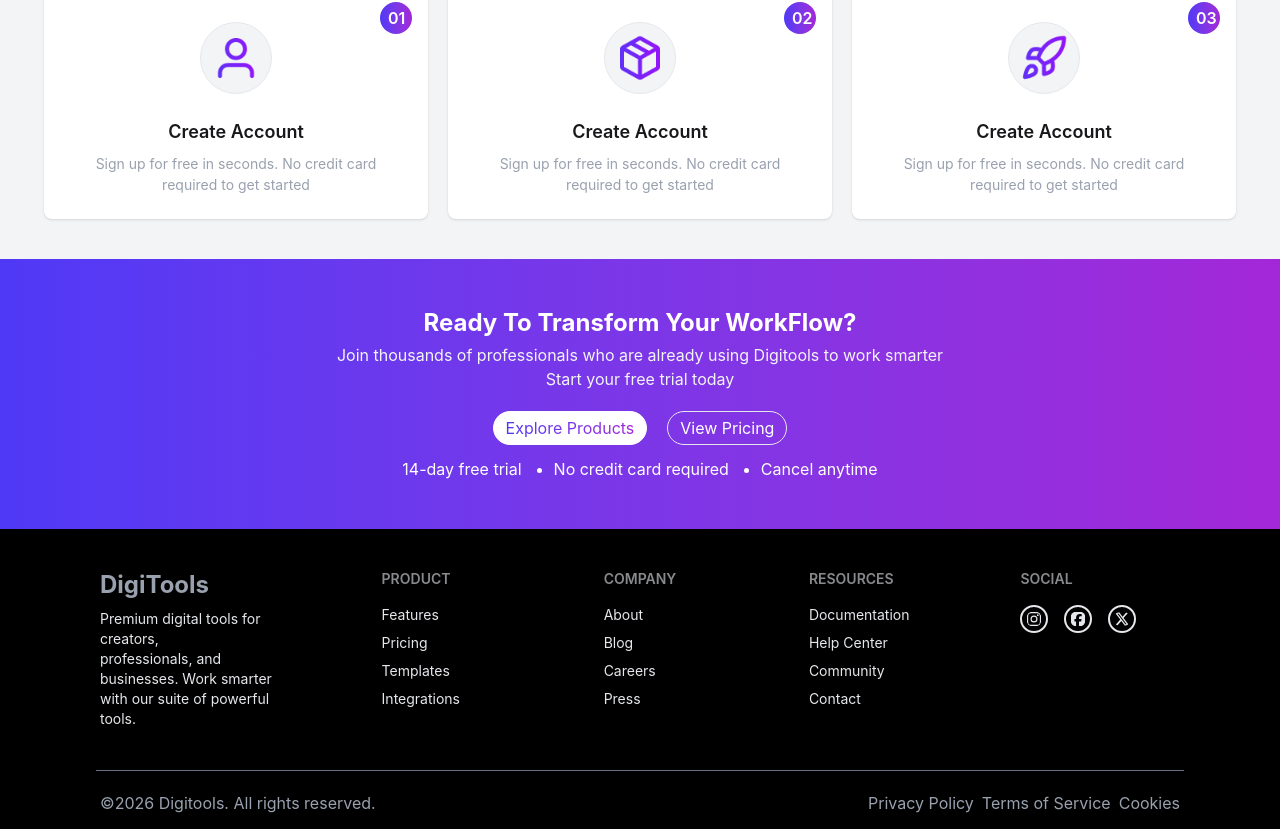
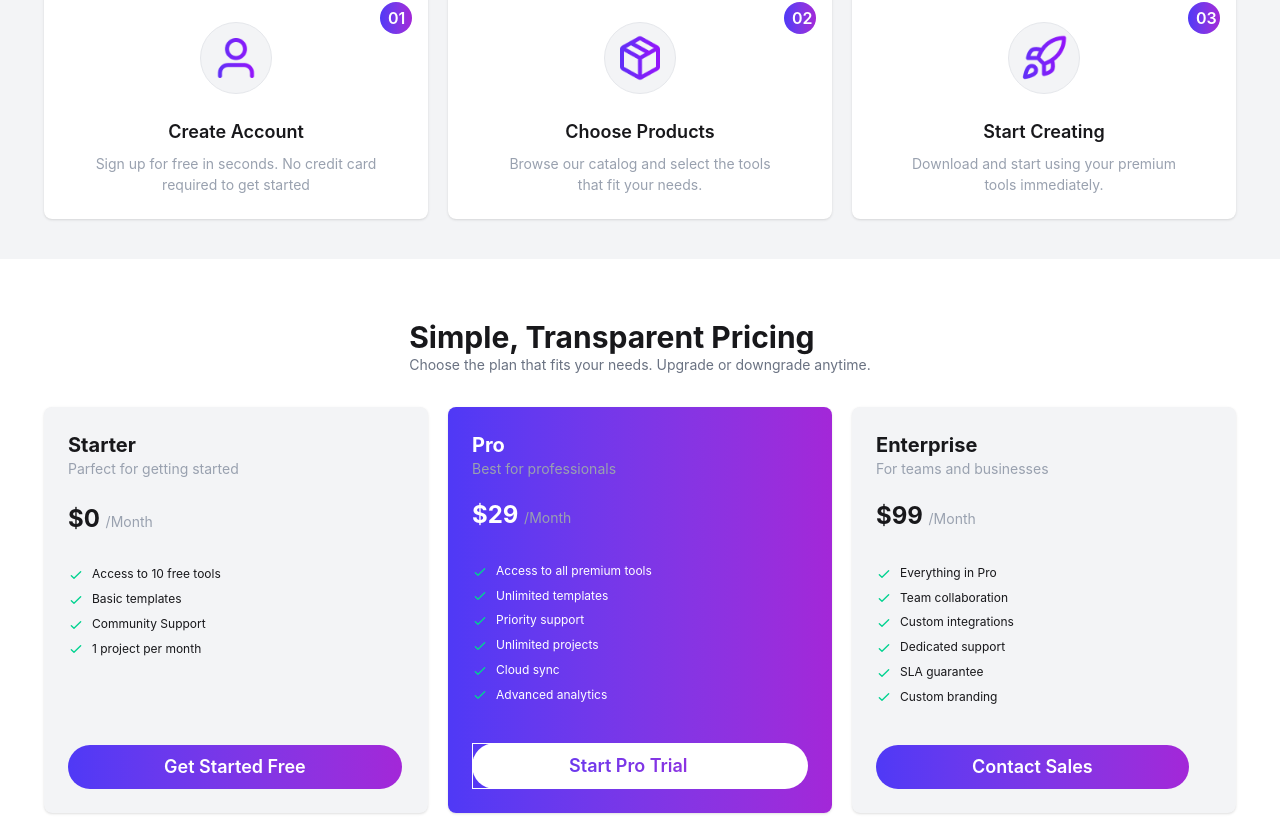
Before and after one commit to Nishitasarker/Digitools-platform, a React (Vite) app: page / in a window 1280 px wide. Shown: the part 1171-2000 px from the top of the page. Built offline with nearby package versions, Linux system fonts and the light colour scheme.

Commit message:
PricingCard complete here

```diff
--- a/src/App.jsx
+++ b/src/App.jsx
@@ -7,6 +7,8 @@
 import Footer from './Components/Footer/Footer'
 import FooterTop from './Components/FooterTop/FooterTop'
 import GetStarted from './Components/GetStarted/GetStarted'
+import PricingCard from './Components/PricingCard/PricingCard'
+
 
 function App() {
   // const [count, setCount] = useState(0)
@@ -18,6 +20,7 @@
     <Border></Border>
     <CardSection></CardSection>
     <GetStarted></GetStarted>
+    <PricingCard></PricingCard>
 
 
 
--- a/src/Components/GetStarted/GetStarted.jsx
+++ b/src/Components/GetStarted/GetStarted.jsx
@@ -43,9 +43,9 @@
 </div>
 </figure>
   <div className="card-body items-center text-center">
-    <h2 className="card-title">Create Account</h2>
-    <p className='text-gray-400'> Sign up for free in seconds. No credit card <br />
-    required to get started</p>
+    <h2 className="card-title">Choose Products</h2>
+    <p className='text-gray-400'> Browse our catalog and select the tools <br /> that fit your needs.
+    </p>
 </div>
    </div>
 
@@ -63,9 +63,9 @@
 </div>
 </figure>
   <div className="card-body items-center text-center">
-    <h2 className="card-title">Create Account</h2>
-    <p className='text-gray-400'> Sign up for free in seconds. No credit card <br />
-    required to get started</p>
+    <h2 className="card-title">Start Creating</h2>
+    <p className='text-gray-400'> Download and start using your premium <br />
+   tools immediately.</p>
 
 </div></div>
    </div>
--- /dev/null
+++ b/src/Components/PricingCard/PricingCard.jsx
@@ -0,0 +1,140 @@
+import React from 'react';
+
+const PricingCard = () => {
+    return (
+        <div className='grid grid-cols-1 justify-items-center place-items-center py-15'>
+   <div className='pb-8'>
+     <p className='text-3xl font-bold'>Simple, Transparent Pricing</p>
+     <p className='text-center text-gray-500 text-sm'>Choose the plan that fits your needs. Upgrade or downgrade anytime.</p>
+     </div>
+
+
+     <div className='grid grid-cols-1 gap-5 sm:grid-cols-3 items-stretch'>
+
+
+      <div className="card w-full h-full flex flex-col bg-gray-100 shadow-sm">
+  <div className="card-body ">
+       <div className="flex flex-col flex-1">
+      <h2 className="text-xl font-bold">Starter</h2>
+      <p className='text-sm text-gray-400 '>Parfect for getting started</p>
+     <p className='text-2xl font-bold'>$0 <span className='text-sm font-normal text-gray-400'>/Month</span></p>
+          </div>
+
+
+    <ul className=" flex flex-col gap-2 text-xs">
+      <li>
+        <svg xmlns="http://www.w3.org/2000/svg" className="size-4 me-2 inline-block text-success" fill="none" viewBox="0 0 24 24" stroke="currentColor"><path strokeLinecap="round" strokeLinejoin="round" strokeWidth="2" d="M5 13l4 4L19 7" /></svg>
+        <span>Access to 10 free tools</span>
+      </li>
+      <li>
+        <svg xmlns="http://www.w3.org/2000/svg" className="size-4 me-2 inline-block text-success" fill="none" viewBox="0 0 24 24" stroke="currentColor"><path strokeLinecap="round" strokeLinejoin="round" strokeWidth="2" d="M5 13l4 4L19 7" /></svg>
+        <span>Basic templates</span>
+      </li>
+      <li>
+        <svg xmlns="http://www.w3.org/2000/svg" className="size-4 me-2 inline-block text-success" fill="none" viewBox="0 0 24 24" stroke="currentColor"><path strokeLinecap="round" strokeLinejoin="round" strokeWidth="2" d="M5 13l4 4L19 7" /></svg>
+        <span>Community Support</span>
+      </li>
+      <li>
+        <svg xmlns="http://www.w3.org/2000/svg" className="size-4 me-2 inline-block text-success" fill="none" viewBox="0 0 24 24" stroke="currentColor"><path strokeLinecap="round" strokeLinejoin="round" strokeWidth="2" d="M5 13l4 4L19 7" /></svg>
+        <span>1 project per month</span>
+      </li>
+    </ul>
+    <div className="mt-20">
+      <button className="bg-gradient-to-r from-[#4F39F6] to-[#a327d8] text-white text-lg font-semibold rounded-4xl px-24 py-2">Get Started Free</button>
+    </div>
+  </div>
+</div>
+
+
+
+      <div className="card w-96 bg-gradient-to-r from-[#4F39F6] to-[#a327d8] text-white  shadow-sm">
+  <div className="card-body">
+       <div className="flex flex-col flex-1">
+      <h2 className="text-xl font-bold">Pro</h2>
+      <p className='text-sm text-gray-400 pb-5'>Best for professionals</p>
+     <p className='text-2xl font-bold'>$29 <span className='text-sm font-normal text-gray-400'>/Month</span></p>
+          </div>
+
+
+    <ul className="mt-6 flex flex-col gap-2 text-xs">
+      <li>
+        <svg xmlns="http://www.w3.org/2000/svg" className="size-4 me-2 inline-block text-success" fill="none" viewBox="0 0 24 24" stroke="currentColor"><path strokeLinecap="round" strokeLinejoin="round" strokeWidth="2" d="M5 13l4 4L19 7" /></svg>
+        <span>Access to all premium tools</span>
+      </li>
+      <li>
+        <svg xmlns="http://www.w3.org/2000/svg" className="size-4 me-2 inline-block text-success" fill="none" viewBox="0 0 24 24" stroke="currentColor"><path strokeLinecap="round" strokeLinejoin="round" strokeWidth="2" d="M5 13l4 4L19 7" /></svg>
+        <span>Unlimited templates</span>
+      </li>
+      <li>
+        <svg xmlns="http://www.w3.org/2000/svg" className="size-4 me-2 inline-block text-success" fill="none" viewBox="0 0 24 24" stroke="currentColor"><path strokeLinecap="round" strokeLinejoin="round" strokeWidth="2" d="M5 13l4 4L19 7" /></svg>
+        <span>Priority support</span>
+      </li>
+      <li>
+        <svg xmlns="http://www.w3.org/2000/svg" className="size-4 me-2 inline-block text-success" fill="none" viewBox="0 0 24 24" stroke="currentColor"><path strokeLinecap="round" strokeLinejoin="round" strokeWidth="2" d="M5 13l4 4L19 7" /></svg>
+        <span>Unlimited projects</span>
+      </li>
+      <li>
+        <svg xmlns="http://www.w3.org/2000/svg" className="size-4 me-2 inline-block text-success" fill="none" viewBox="0 0 24 24" stroke="currentColor"><path strokeLinecap="round" strokeLinejoin="round" strokeWidth="2" d="M5 13l4 4L19 7" /></svg>
+        <span>Cloud sync</span>
+      </li>
+      <li>
+        <svg xmlns="http://www.w3.org/2000/svg" className="size-4 me-2 inline-block text-success" fill="none" viewBox="0 0 24 24" stroke="currentColor"><path strokeLinecap="round" strokeLinejoin="round" strokeWidth="2" d="M5 13l4 4L19 7" /></svg>
+        <span>Advanced analytics</span>
+      </li>
+    </ul>
+    <div className="mt-8  bg-white rounded-4xl">
+      <button className="text-lg font-semibold px-24  py-2 border border-white bg-gradient-to-r from-[#4F39F6] to-[#a327d8] text-transparent bg-clip-text ">Start Pro Trial</button>
+    </div>
+  </div>
+</div>
+
+
+
+      <div className="card w-96 bg-gray-100 shadow-sm">
+  <div className="card-body">
+       <div className="flex flex-col flex-1">
+      <h2 className="text-xl font-bold">Enterprise</h2>
+      <p className='text-sm text-gray-400 pb-5'>For teams and businesses</p>
+     <p className='text-2xl font-bold'>$99 <span className='text-sm font-normal text-gray-400'>/Month</span></p>
+          </div>
+
+    <ul className="mt-6 flex flex-col gap-2 text-xs">
+      <li>
+        <svg xmlns="http://www.w3.org/2000/svg" className="size-4 me-2 inline-block text-success" fill="none" viewBox="0 0 24 24" stroke="currentColor"><path strokeLinecap="round" strokeLinejoin="round" strokeWidth="2" d="M5 13l4 4L19 7" /></svg>
+        <span>Everything in Pro</span>
+      </li>
+      <li>
+        <svg xmlns="http://www.w3.org/2000/svg" className="size-4 me-2 inline-block text-success" fill="none" viewBox="0 0 24 24" stroke="currentColor"><path strokeLinecap="round" strokeLinejoin="round" strokeWidth="2" d="M5 13l4 4L19 7" /></svg>
+        <span>Team collaboration</span>
+      </li>
+      <li>
+        <svg xmlns="http://www.w3.org/2000/svg" className="size-4 me-2 inline-block text-success" fill="none" viewBox="0 0 24 24" stroke="currentColor"><path strokeLinecap="round" strokeLinejoin="round" strokeWidth="2" d="M5 13l4 4L19 7" /></svg>
+        <span>Custom integrations</span>
+      </li>
+      <li>
+        <svg xmlns="http://www.w3.org/2000/svg" className="size-4 me-2 inline-block text-success" fill="none" viewBox="0 0 24 24" stroke="currentColor"><path strokeLinecap="round" strokeLinejoin="round" strokeWidth="2" d="M5 13l4 4L19 7" /></svg>
+        <span>Dedicated support</span>
+      </li>
+      <li>
+        <svg xmlns="http://www.w3.org/2000/svg" className="size-4 me-2 inline-block text-success" fill="none" viewBox="0 0 24 24" stroke="currentColor"><path strokeLinecap="round" strokeLinejoin="round" strokeWidth="2" d="M5 13l4 4L19 7" /></svg>
+        <span>SLA guarantee</span>
+      </li>
+      <li>
+        <svg xmlns="http://www.w3.org/2000/svg" className="size-4 me-2 inline-block text-success" fill="none" viewBox="0 0 24 24" stroke="currentColor"><path strokeLinecap="round" strokeLinejoin="round" strokeWidth="2" d="M5 13l4 4L19 7" /></svg>
+        <span>Custom branding</span>
+      </li>
+    </ul>
+    <div className="mt-8">
+      <button className="bg-gradient-to-r from-[#4F39F6] to-[#a327d8] text-white text-lg font-semibold rounded-4xl px-24 py-2">Contact Sales</button>
+    </div>
+  </div>
+</div>
+
+
+     </div>
+
+        </div>
+    );
+};
+
+export default PricingCard;
```
